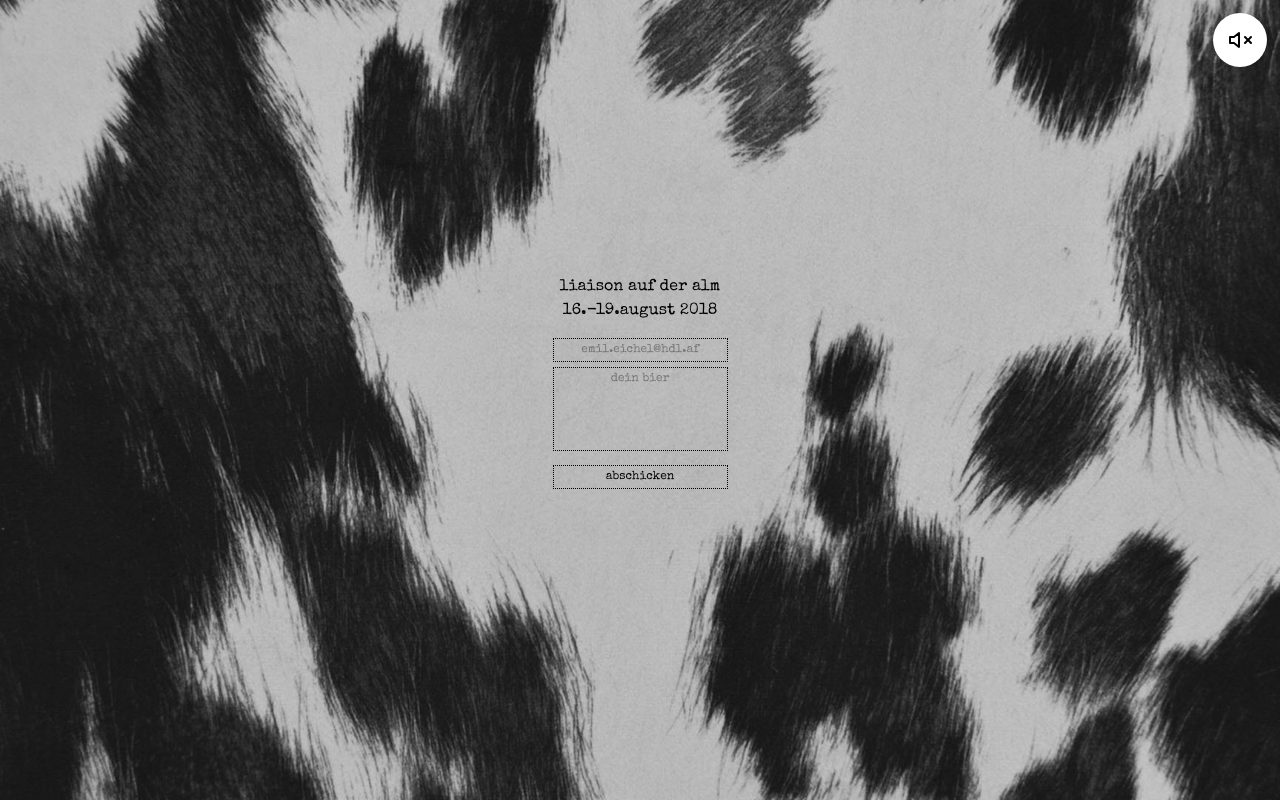
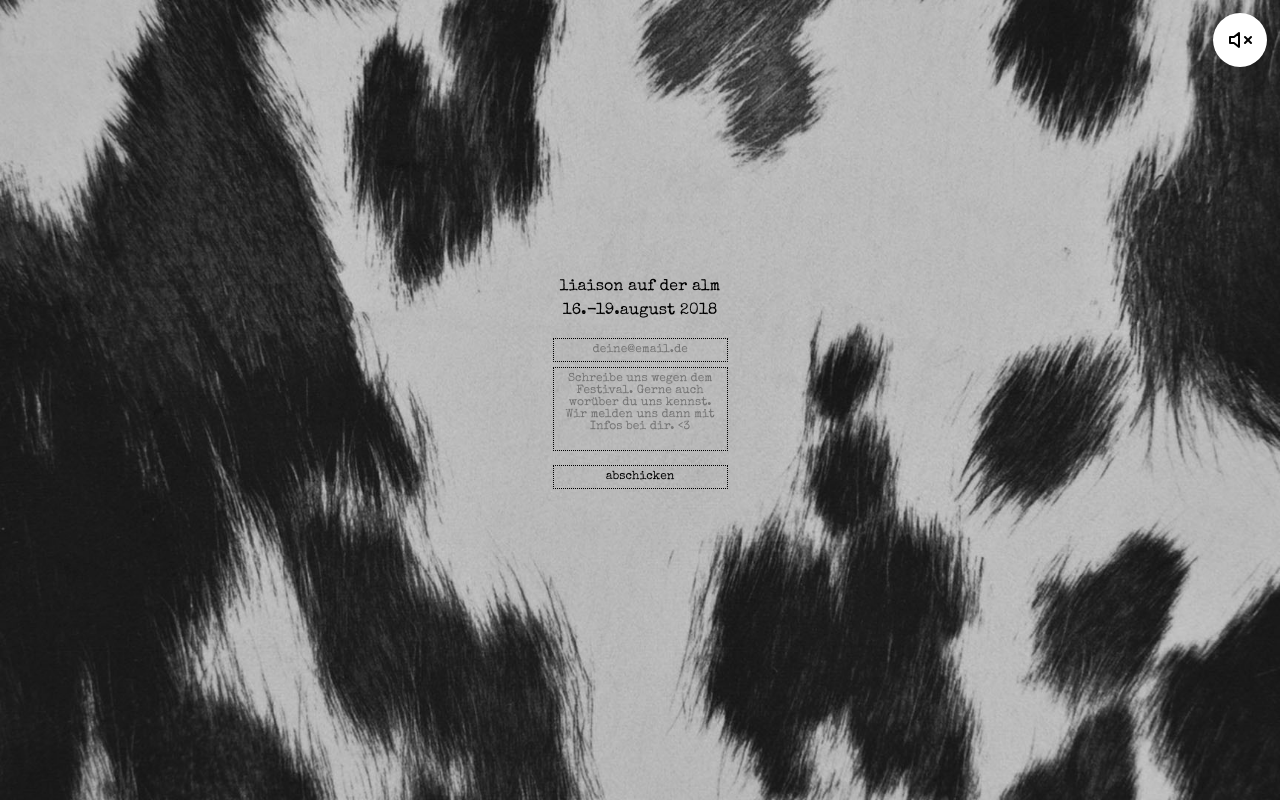
Before and after one commit to fossabot/liezo-website, a plain HTML site: page index.html in a window 1280 px wide. Both pictures are taken after a click on the picture 640 px from the left and 399 px from the top of the page. Drawn offline with nearby package versions, Linux system fonts and the light colour scheme.

Commit message:
changed email text

```diff
--- a/index.html
+++ b/index.html
@@ -29,8 +29,8 @@
 			<br> 16.-19.august 2018</p>
 		<form id="kontaktformular" name="kontaktformular" action="http://www.formular-chef.de/fc.cgi" method="post">
 			<input type="hidden" name="empfaenger" value=" liezomusic@gmail.com">
-			<input type="email" name="email" placeholder="emil.eichel@hdl.af" required>
-			<textarea name="nachricht" rows="6" cols="10" placeholder="dein bier" required></textarea>
+			<input type="email" name="email" placeholder="deine@email.de" required>
+			<textarea name="nachricht" rows="6" cols="10" placeholder="Schreibe uns wegen dem Festival. Gerne auch worüber du uns kennst. Wir melden uns dann mit Infos bei dir. <3" required></textarea>
 			<input type="submit" value="abschicken" formtarget="_blank">
 		</form>
 	</div>
```
